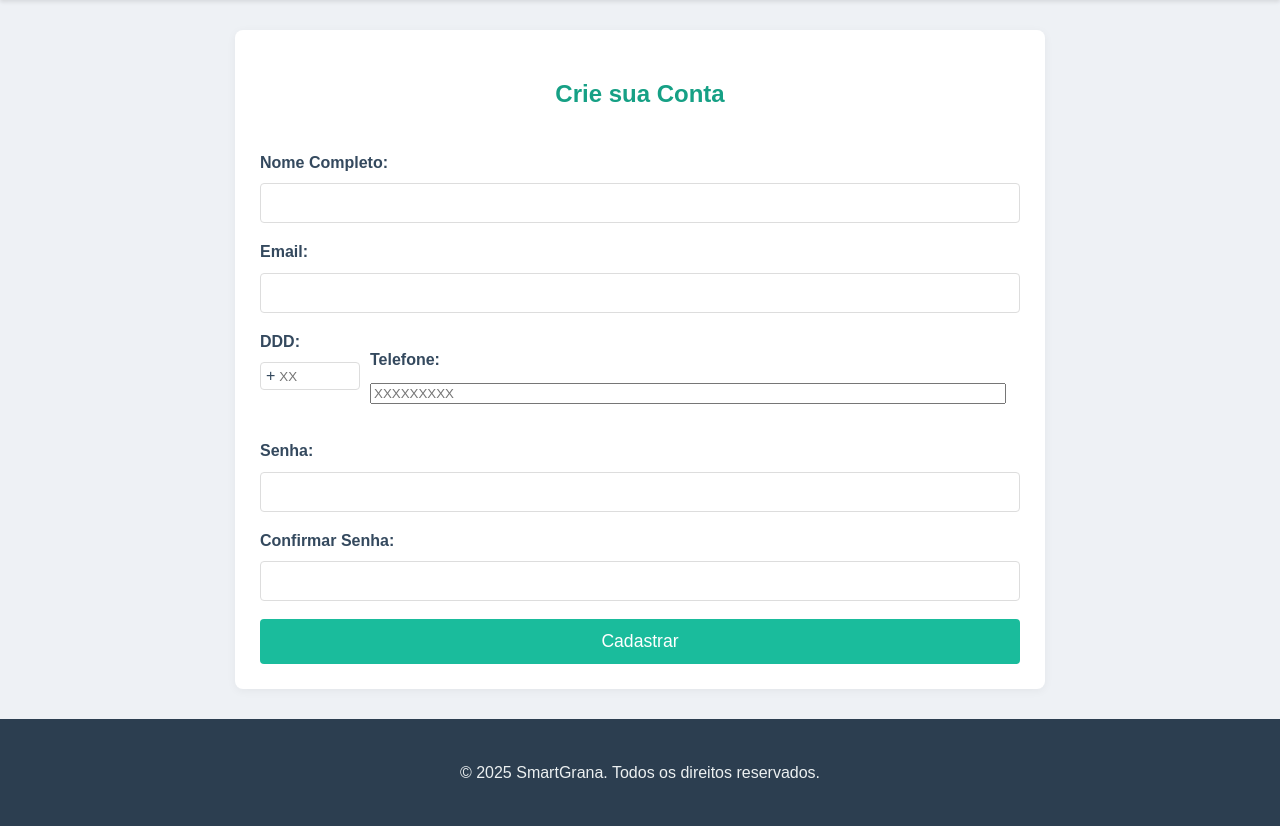
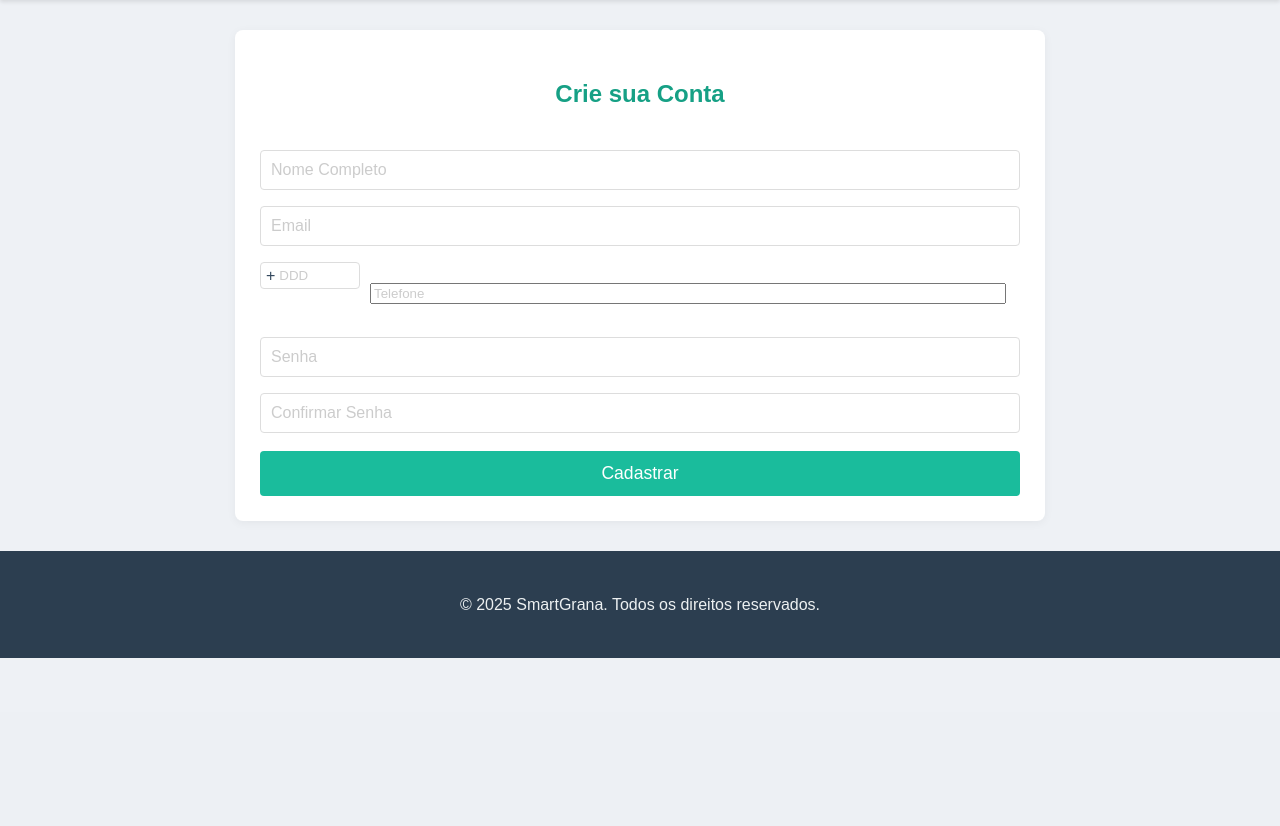
Before and after one commit to trazibo/smartgrana, a Flask app: page /register in a window 1280 px wide. Shown: the part 88-914 px from the top of the page. After the commit the page ends 746 px from the top, so only its background shows below. Run offline with Flask 3, Linux system fonts and the light colour scheme.

Commit message:
feat: usar placeholders cinza claro nos campos de cadastro

```diff
--- a/src/templates/register.html
+++ b/src/templates/register.html
@@ -11,12 +11,11 @@
             gap: 10px;
             align-items: flex-end;
         }
-        /* Ajuste para diminuir os campos de DDD e Telefone */
         .phone-fields .ddd-container {
-            flex: 0 0 100px; /* DDD com largura fixa menor, não cresce, não encolhe */
+            flex: 0 0 100px;
         }
         .phone-fields .phone-container {
-            flex: 1 1 auto; /* Telefone ocupa o espaço restante */
+            flex: 1 1 auto;
         }
         .phone-fields input[type="tel"] {
             width: calc(100% - 22px);
@@ -41,7 +40,18 @@
             border-color: #1abc9c;
             box-shadow: 0 0 0 0.2rem rgba(26, 188, 156, 0.25);
         }
-
+        /* Estilo para placeholder cinza claro */
+        ::placeholder {
+            color: #ccc; /* Cinza claro */
+            opacity: 1; /* Para garantir que a cor seja aplicada em todos os navegadores */
+        }
+        /* Para navegadores mais antigos que usam prefixos */
+        :-ms-input-placeholder { /* Internet Explorer 10-11 */
+            color: #ccc;
+        }
+        ::-ms-input-placeholder { /* Microsoft Edge */
+            color: #ccc;
+        }
     </style>
 </head>
 <body>
@@ -57,33 +67,27 @@
         <h2>Crie sua Conta</h2>
         <form action="#" method="post">
             <div>
-                <label for="name">Nome Completo:</label>
-                <input type="text" id="name" name="name" required>
+                <input type="text" id="name" name="name" placeholder="Nome Completo" required>
             </div>
             <div>
-                <label for="email">Email:</label>
-                <input type="email" id="email" name="email" required>
+                <input type="email" id="email" name="email" placeholder="Email" required>
             </div>
             <div class="phone-fields">
                 <div class="ddd-container">
-                    <label for="ddd">DDD:</label>
                     <div class="ddd-input-container">
                         <span class="ddd-prefix">+</span>
-                        <input type="tel" id="ddd" name="ddd" pattern="[0-9]{2}" placeholder="XX" title="Digite 2 números para o DDD" maxlength="2" required>
+                        <input type="tel" id="ddd" name="ddd" pattern="[0-9]{2}" placeholder="DDD" title="Digite 2 números para o DDD" maxlength="2" required>
                     </div>
                 </div>
                 <div class="phone-container">
-                    <label for="phone">Telefone:</label>
-                    <input type="tel" id="phone" name="phone" pattern="[0-9]{9}" placeholder="XXXXXXXXX" title="Digite 9 números para o telefone" maxlength="9" required>
+                    <input type="tel" id="phone" name="phone" pattern="[0-9]{9}" placeholder="Telefone" title="Digite 9 números para o telefone" maxlength="9" required>
                 </div>
             </div>
             <div>
-                <label for="password">Senha:</label>
-                <input type="password" id="password" name="password" required>
+                <input type="password" id="password" name="password" placeholder="Senha" required>
             </div>
             <div>
-                <label for="confirm_password">Confirmar Senha:</label>
-                <input type="password" id="confirm_password" name="confirm_password" required>
+                <input type="password" id="confirm_password" name="confirm_password" placeholder="Confirmar Senha" required>
             </div>
             <button type="submit">Cadastrar</button>
         </form>
```
